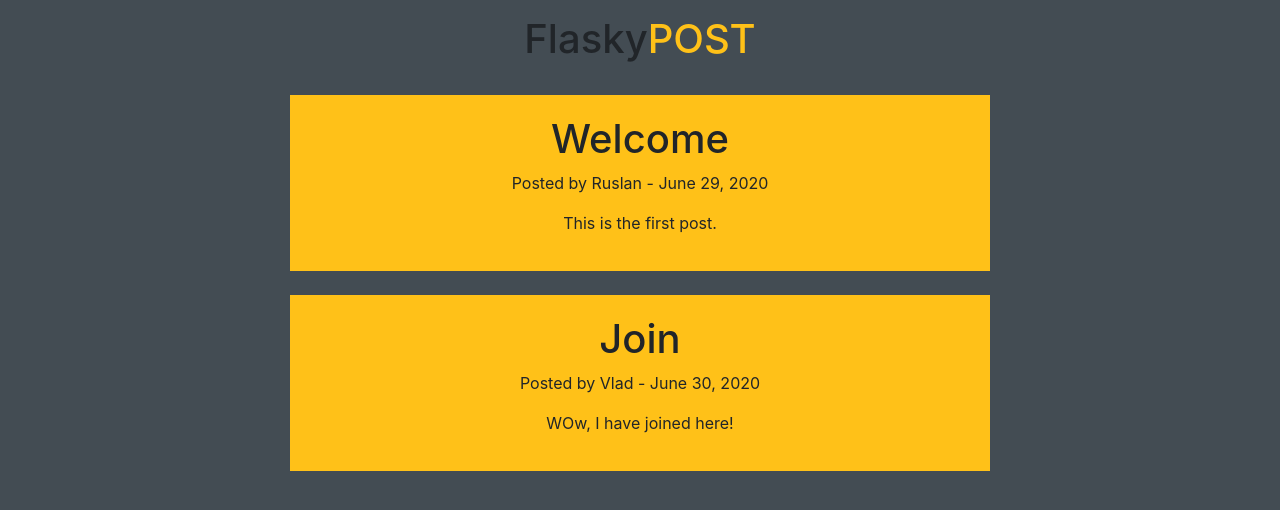
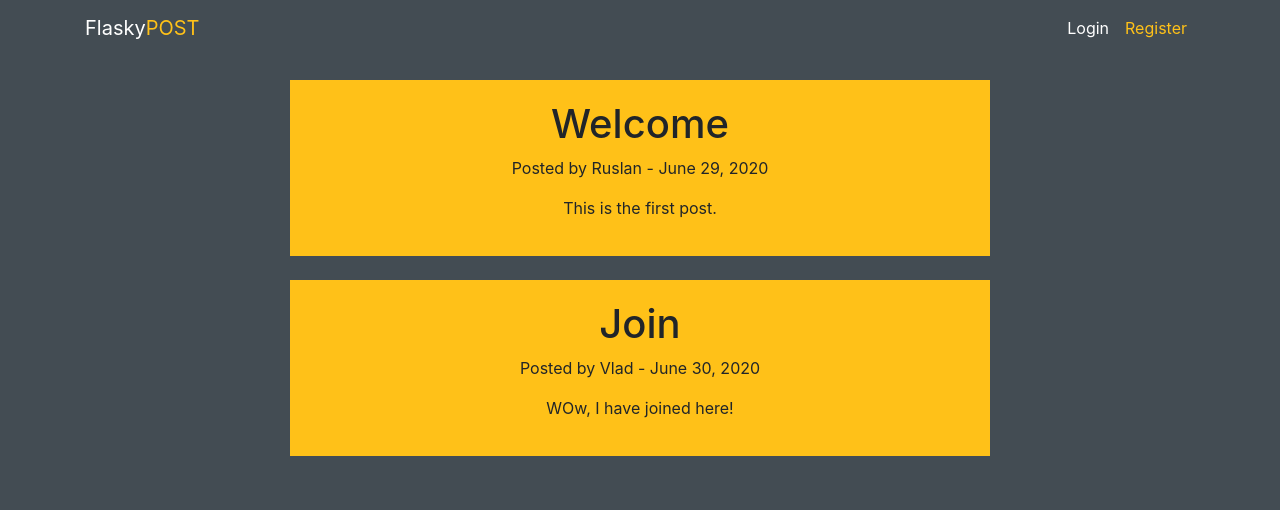
Before and after one commit to RuslanPr0g/FlaskyPOST, a Flask app: page / in a window 1280 px wide. Shown: the top 510 px of the page. Run offline with Flask 2, Linux system fonts and the light colour scheme; some libraries are stand-ins or nearby versions.

Commit message:
fix styles

```diff
--- a/static/css/main.css
+++ b/static/css/main.css
@@ -4,6 +4,6 @@ body {
   font-family: "Open Sans Condensed", sans-serif;
 }
 
-* {
-  margin-top: 50px;
+header {
+  margin-bottom: 80px;
 }
--- a/templates/base.html
+++ b/templates/base.html
@@ -1,5 +1,5 @@
 <!DOCTYPE html>
-<html lang="en" style="margin: 0;">
+<html lang="en">
 <head>
     <meta charset="UTF-8">
     <meta name="viewport" content="width=device-width, initial-scale=1.0">
@@ -10,6 +10,33 @@
     {% block head %}{% endblock %}
 </head>
 <body style="background-color: #434C53; margin: 15px;">
-    {% block body %}{% endblock %}
+    <header class="site-header">
+      <nav class="navbar navbar-expand-md navbar-dark bg-steel fixed-top">
+        <div class="container">
+          <a class="navbar-brand mr-4" href="/">Flasky<span style="color: #FFC118;">POST</span></a>
+          <button class="navbar-toggler" type="button" data-toggle="collapse" data-target="#navbarToggle" aria-controls="navbarToggle" aria-expanded="false" aria-label="Toggle navigation">
+            <span class="navbar-toggler-icon"></span>
+          </button>
+          <div class="collapse navbar-collapse" id="navbarToggle">
+            <div class="navbar-nav mr-auto">
+              <!-- <a class="nav-item nav-link" href="/">Home</a> -->
+            </div>
+            <!-- Navbar Right Side -->
+            <div class="navbar-nav">
+              <a class="nav-item nav-link" href="/login" style="color: #FFF;">Login</a>
+              <a class="nav-item nav-link" href="/register" style="color: #FFC118;">Register</a>
+            </div>
+          </div>
+        </div>
+      </nav>
+    </header>
+
+    <div class="container">
+        {% block body %}{% endblock %}
+    </div>
+
+    <script src="https://code.jquery.com/jquery-3.5.1.slim.min.js" integrity="sha384-DfXdz2htPH0lsSSs5nCTpuj/zy4C+OGpamoFVy38MVBnE+IbbVYUew+OrCXaRkfj" crossorigin="anonymous"></script>
+    <script src="https://cdn.jsdelivr.net/npm/popper.js@1.16.0/dist/umd/popper.min.js" integrity="sha384-Q6E9RHvbIyZFJoft+2mJbHaEWldlvI9IOYy5n3zV9zzTtmI3UksdQRVvoxMfooAo" crossorigin="anonymous"></script>
+    <script src="https://stackpath.bootstrapcdn.com/bootstrap/4.5.0/js/bootstrap.min.js" integrity="sha384-OgVRvuATP1z7JjHLkuOU7Xw704+h835Lr+6QL9UvYjZE3Ipu6Tp75j7Bh/kR0JKI" crossorigin="anonymous"></script>
 </body>
 </html>
--- a/templates/index.html
+++ b/templates/index.html
@@ -2,9 +2,6 @@
 {% block head %}
 {% endblock %}
 {% block body %}
-<h1 class="d-flex justify-content-center">Flasky<span style="color: #FFC118; margin: 0;">POST</span></h1>
-<br>
-<div class="content" style="margin-top: 0;">
 {% for post in posts %}
 <div class="posts d-flex flex-column justify-content-between" style="background-color: #FFC118; padding: 20px; width: 700px; margin: auto;">
     <h1 style="text-align: center;">{{ post.title }}</h1>
@@ -13,5 +10,4 @@
 </div>
 <br>
 {% endfor %}
-</div>
 {% endblock %}
```
Lines whose indentation alone changed are shown as unchanged.
